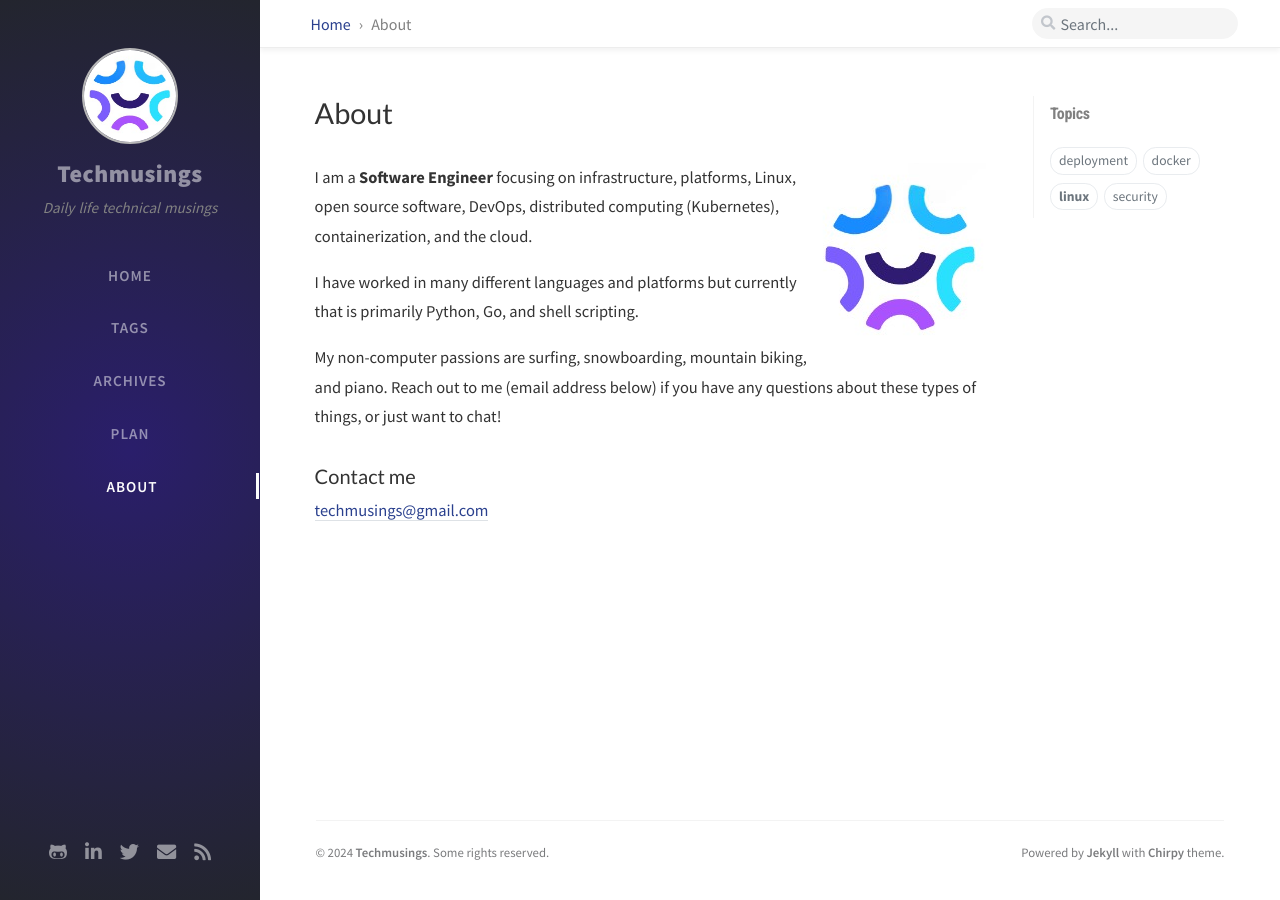
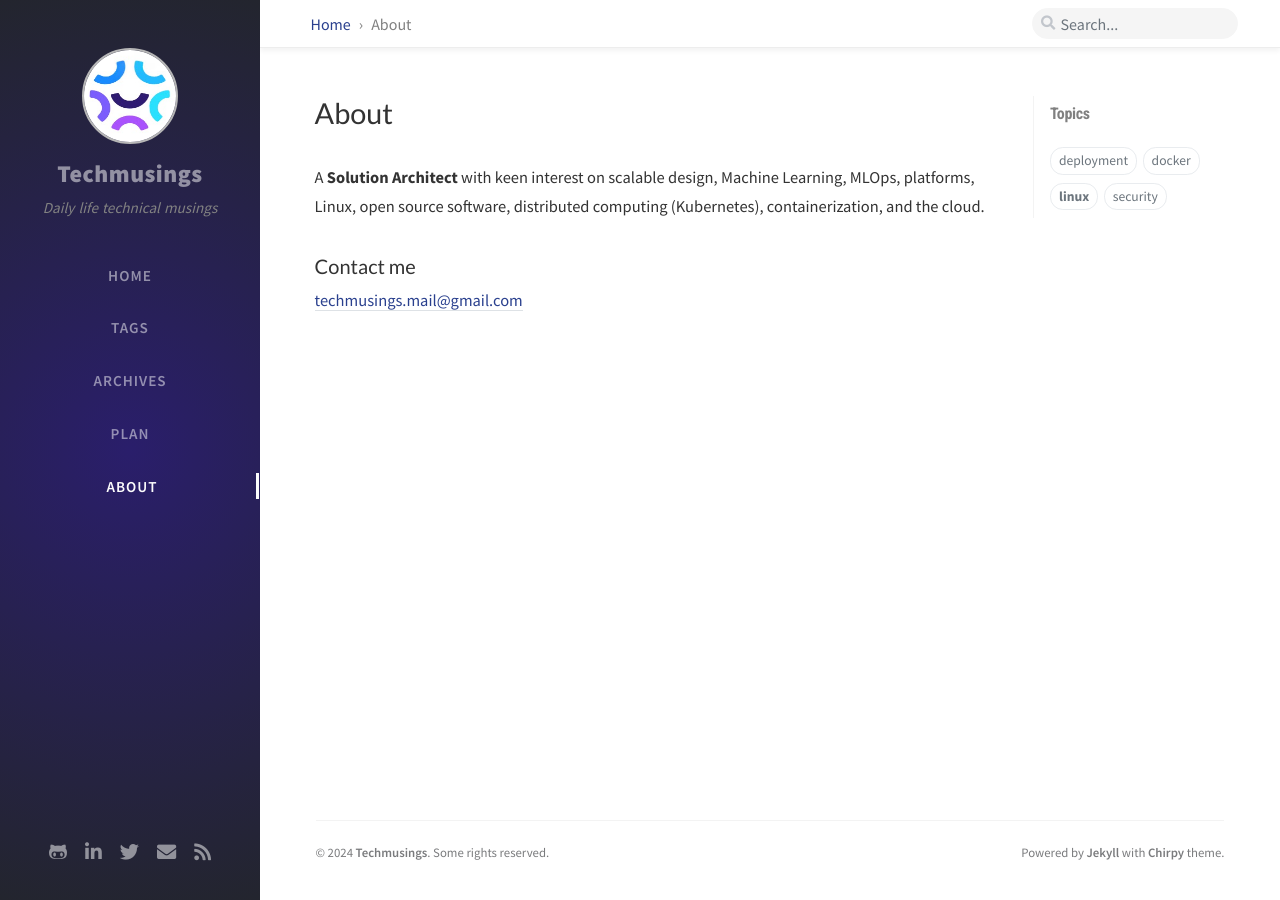
Before and after one commit to techmusings/techmusing, a Jekyll site: the page built from tabs/about.md, in a window 1280 px wide. Built offline with Jekyll 4.4.1, drawn with Linux system fonts in a browser that asks for light colours; nearby versions of some CDN libraries; comment, search, counter and statistics services are not loaded.

Commit message:
Updated email ids

```diff
--- a/_config.yml
+++ b/_config.yml
@@ -34,7 +34,7 @@ twitter:
 
 social:
   name: Techmusings                  # it will shows as the copyright owner in Footer
-  email: techmusings@gmail.com             # change to your email address
+  email: techmusings.mail@gmail.com             # change to your email address
   links:
     # The first element serves as the copyright owner's link
     - https://twitter.com/techmusings      # change to your twitter homepage
--- a/tabs/about.md
+++ b/tabs/about.md
@@ -7,15 +7,8 @@ title: About
 # © 2017-2019 Cotes Chung
 # MIT License
 ---
-
-<img style="float: right;" src="/images/Logo_test.png?size=200">
-
-I am a **Software Engineer** focusing on infrastructure, platforms, Linux, open source software, DevOps, distributed computing (Kubernetes), containerization, and the cloud.
-
-I have worked in many different languages and platforms but currently that is primarily Python, Go, and shell scripting.
-
-My non-computer passions are surfing, snowboarding, mountain biking, and piano. Reach out to me (email address below) if you have any questions about these types of things, or just want to chat!
+A **Solution Architect** with keen interest on scalable design, Machine Learning, MLOps, platforms, Linux, open source software, distributed computing (Kubernetes), containerization, and the cloud.
 
 ### Contact me
 
-[techmusings@gmail.com](mailto:techmusings@gmail.com)
+[techmusings.mail@gmail.com](mailto:techmusings.mail@gmail.com)
```
